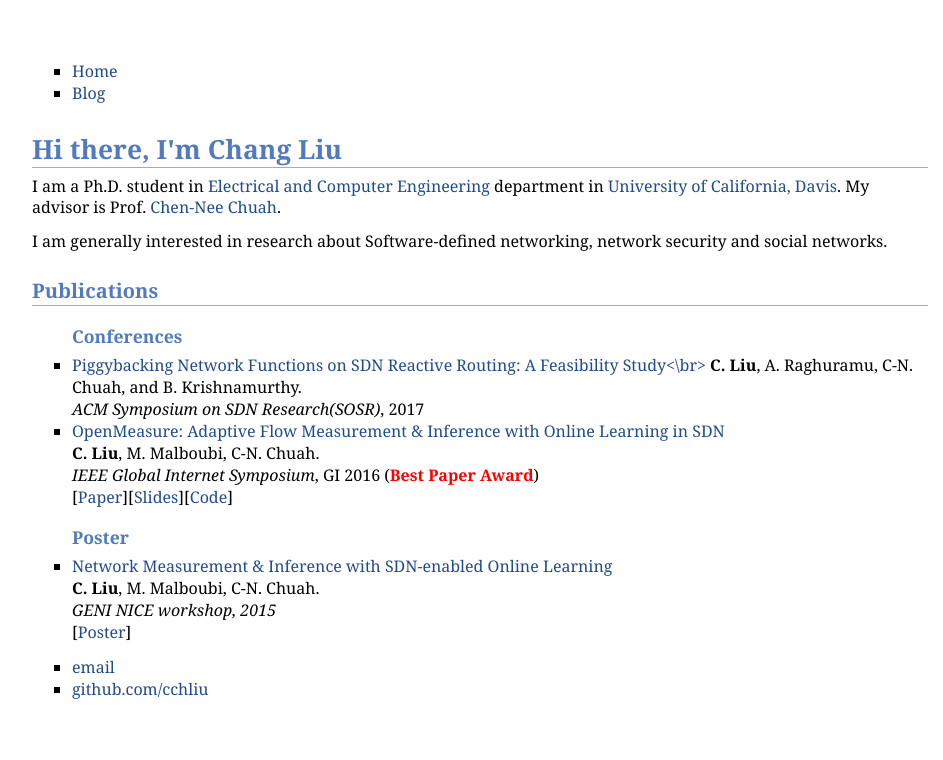
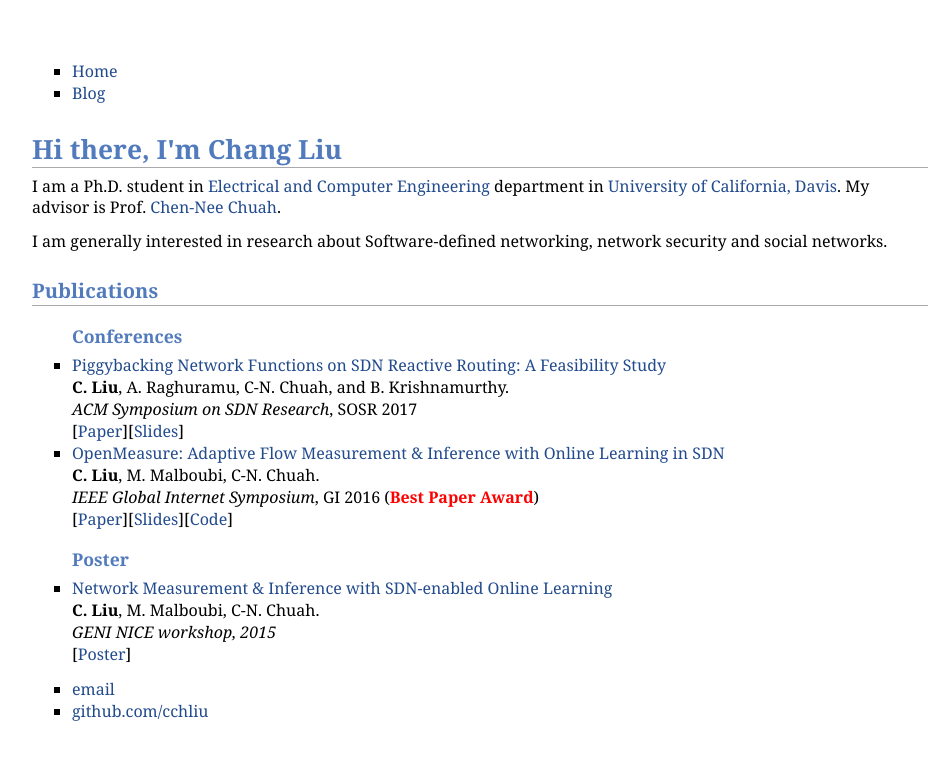
Before and after one commit to cchliu/cchliu.github.io, a Jekyll site: the page index.html, which Jekyll copies as it is, in a window 1280 px wide. Shown: the top 760 px of the page, without its empty margins (160-1103 px from the left). Built offline with Jekyll 4.4.1, drawn with Linux system fonts in a browser that asks for light colours.

Commit message:
update with 2017sosr paper

```diff
--- a/index.html
+++ b/index.html
@@ -22,9 +22,10 @@
                <ul>
                     <h3> Conferences</h3>
                     <li>
-                        <a> Piggybacking Network Functions on SDN Reactive Routing: A Feasibility Study<\br></a>
+                        <a> Piggybacking Network Functions on SDN Reactive Routing: A Feasibility Study<br></a>
                         <b>C. Liu</b>, A. Raghuramu, C-N. Chuah, and B. Krishnamurthy.<br>
-                        <em> ACM Symposium on SDN Research(SOSR)</em>, 2017
+                        <em> ACM Symposium on SDN Research</em>, SOSR 2017<br>
+                        [<a href="http://conferences.sigcomm.org/sosr/2017/papers/sosr17-piggybacking.pdf">Paper</a>][<a href="./papers/2017SOSR_slides.pdf">Slides</a>]
                     <li>
                         <a> OpenMeasure: Adaptive Flow Measurement & Inference with Online Learning in SDN<br></a>
                         <b>C. Liu</b>, M. Malboubi, C-N. Chuah.<br>
```
Also changed, not shown: 1 other file.
